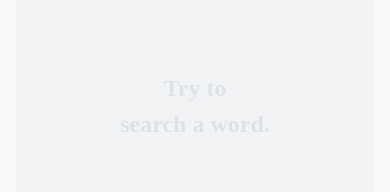
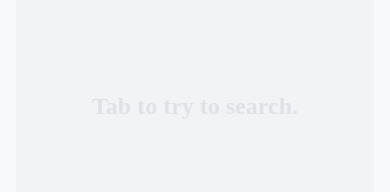
Before and after one commit to hx2ryu/vacasy-app, a React Native app: screen /Home in a window 390 px wide. Shown: the part 308-500 px from the top of the page. Built offline with nearby package versions, Linux system fonts and the light colour scheme.

Commit message:
refactor: insert function to open search dialog into empty component

```diff
--- a/src/components/pages/Home.tsx
+++ b/src/components/pages/Home.tsx
@@ -6,6 +6,7 @@ import {
   Animated,
   NativeScrollEvent,
   NativeSyntheticEvent,
+  Pressable,
   StyleSheet,
   View,
 } from 'react-native';
@@ -83,11 +84,13 @@ const Home: React.FC<Props> = ({navigation}) => {
             }
           })
         ) : (
-          <View style={styles.emptyWrapper}>
+          <Pressable
+            style={styles.emptyWrapper}
+            onPress={handleOpenSearchModal}>
             <Text type={'h1'} style={styles.emptyText}>
-              {'Try to\nsearch a word.'}
+              {'Tab to try to search.'}
             </Text>
-          </View>
+          </Pressable>
         )}
       </Animated.ScrollView>
 
```
